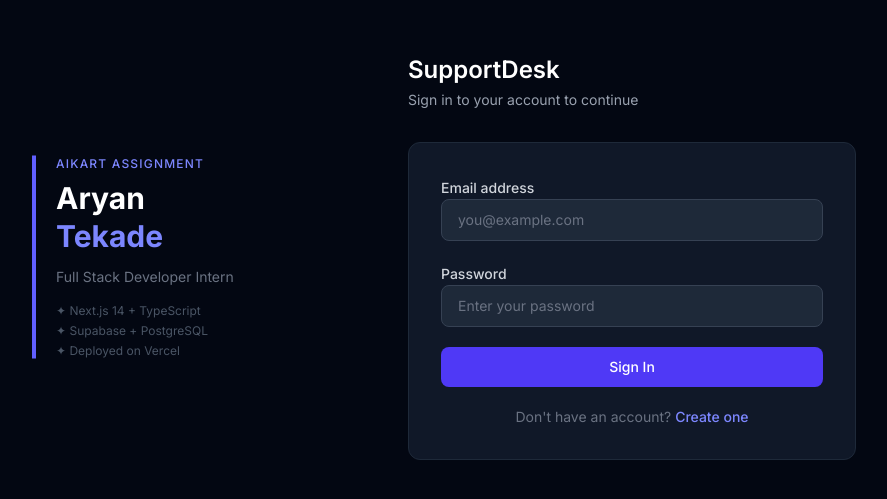
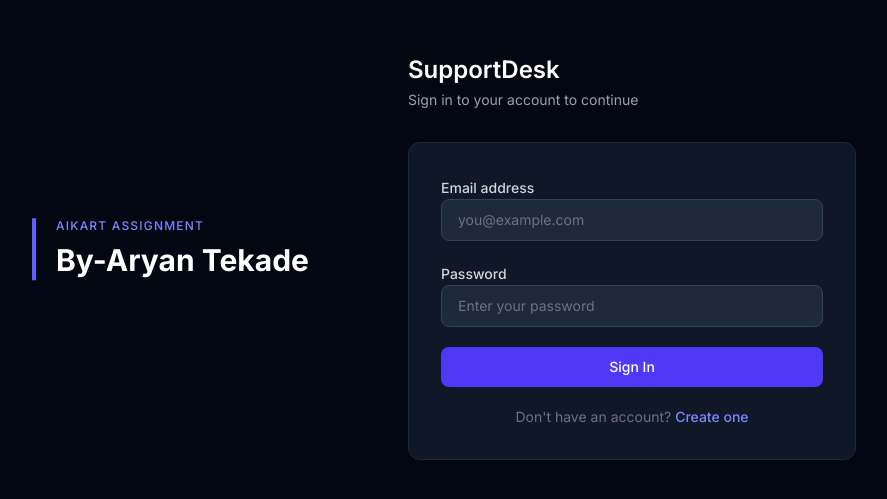
Before and after one commit to aryan8790/aikart-support, a Next.js app: page /login in a window 1280 px wide. Shown: the part 143-642 px from the top of the page, without its empty margins (8-895 px from the left). Built offline with nearby package versions, Linux system fonts and the light colour scheme; no server answers.

Commit message:
Add branding to login page

```diff
--- a/src/app/login/page.tsx
+++ b/src/app/login/page.tsx
@@ -34,13 +34,11 @@ export default function LoginPage() {
           <p className="text-xs text-indigo-400 uppercase tracking-widest mb-2 font-medium">
             AIKart Assignment
           </p>
-          <p className="text-3xl font-bold text-white leading-tight">Aryan</p>
-          <p className="text-3xl font-bold text-indigo-400 leading-tight">Tekade</p>
-          <p className="text-sm text-gray-500 mt-3">Full Stack Developer Intern</p>
+          <p className="text-3xl font-bold text-white leading-tight">By-Aryan Tekade</p>
+
+
           <div className="mt-4 space-y-1">
-            <p className="text-xs text-gray-600">✦ Next.js 14 + TypeScript</p>
-            <p className="text-xs text-gray-600">✦ Supabase + PostgreSQL</p>
-            <p className="text-xs text-gray-600">✦ Deployed on Vercel</p>
+
           </div>
         </div>
       </div>
```
